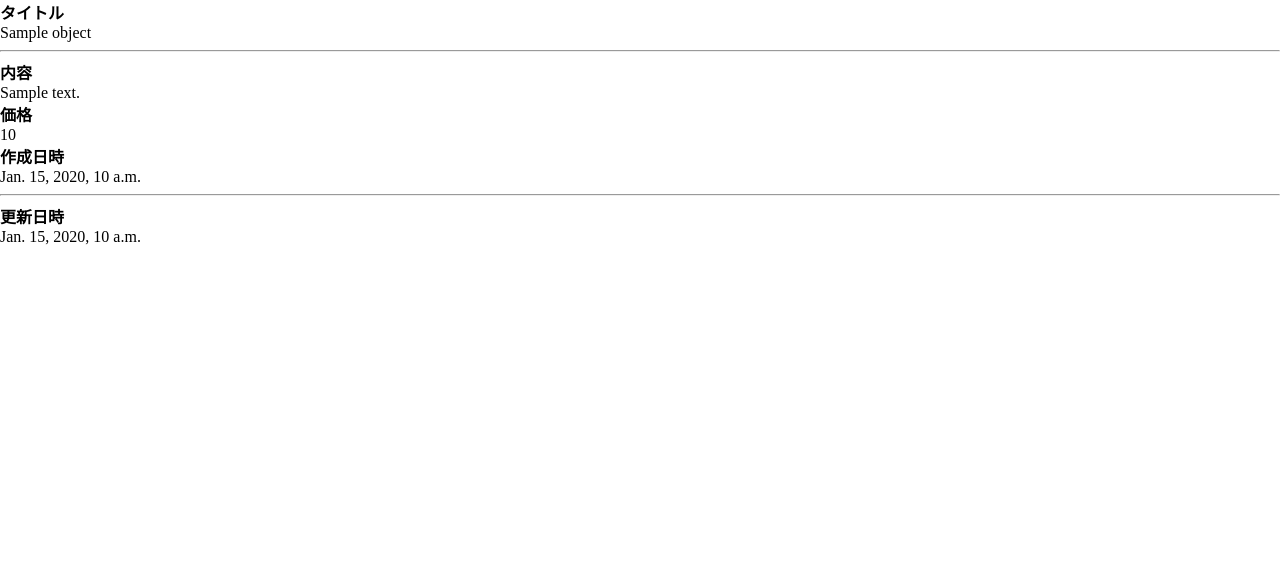
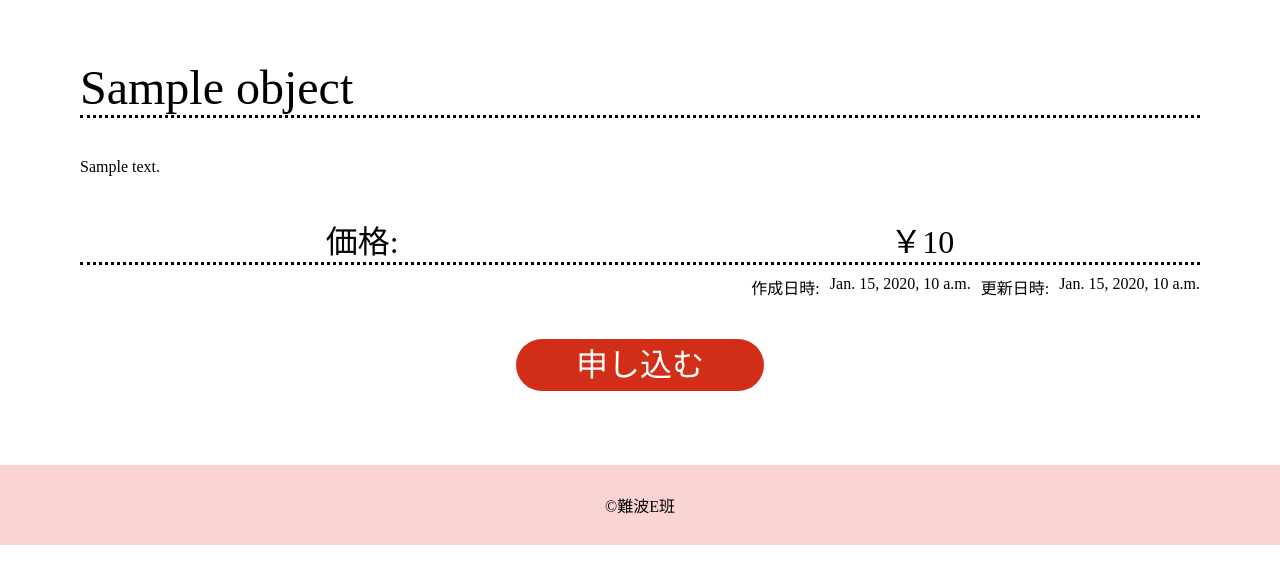
Before and after one commit to nisinari/graduation_work, a Django app: template portal/templates/post_detail.html in a window 1280 px wide. Shown: the part 80-664 px from the top of the page. Run offline with Django 4.2, Linux system fonts and the light colour scheme; the template is opened without the code that fills it: most values are stand-ins (such as "Sample title", 1, 10 or a date in 2020); some libraries are stand-ins or nearby versions.

Commit message:
post serviceページ装飾

```diff
--- a/accounts/templates/account/signup.html
+++ b/accounts/templates/account/signup.html
@@ -8,7 +8,7 @@
 {% block contents %}
 <section>
     <div class="login wrapper">
-        <div class="my-div-style">
+        <div>
             <h2>サインアップ</h2>
             <form method="post" action="{% url 'account_signup' %}">
                 {% csrf_token %}
--- a/portal/templates/base.html
+++ b/portal/templates/base.html
@@ -26,7 +26,12 @@
             </ul>
         </div>
     </header>
-{% block contents %}
-{% endblock %}
+    <section>
+        {% block contents %}
+        {% endblock %}
+    </section>
+    <footer>
+        <p>©難波E班</p>
+    </footer>
 </body>
 </html>
--- a/portal/templates/post_create.html
+++ b/portal/templates/post_create.html
@@ -6,14 +6,14 @@
 {% block active_post_list %}active{% endblock %}
 
 {% block contents %}
-<div class="container my-div-style">
-    <div class="row">
+<div>
+    <div>
         <form method="POST" enctype='multipart/form-data'>
             {% csrf_token %}
             <table class="table">
                 {{ form.as_table }}
             </table>
-            <button class="btn btn-primary" type="submit">作成</button>
+            <button type="submit">作成</button>
         </form>
     </div>
 </div>
--- a/portal/templates/post_detail.html
+++ b/portal/templates/post_detail.html
@@ -7,58 +7,45 @@
 
 
 {% block contents %}
-<div class="container my-div-style">
-    <div class="row">
-        <div class="col-3">
-            <strong>タイトル</strong>
-        </div>
-        <div class="col-9">
+<section class="wrapper post_detail">
+    <div>
+        <p class="post_title">
             {{ object.title }}
+        </p>
+        <p class="post_text">
+            {{ object.body|linebreaksbr }}
+        </p>
+        <div class="post_price">
+            <p>価格:</p>
+            <p>
+                ￥{{ object.price }}
+            </p>
         </div>
     </div>
 
-    <hr>
-
-    <div class="row">
-        <div class="col-3">
-            <strong>内容</strong>
+    <div class="post_date">
+        <p>作成日時:</p>
+        <p>
+            {{ object.created_at }}
+        </p>
+        <p>更新日時:</p>
+        <p>
+            {{ object.updated_at }}
+        </p>
+    </div>
+    {% if is_self_post %}
+    <div class="button_flex">
+        <div class="offer_button">
+            <a href="{% url 'portal:post_update' object.pk %}">編集</a>
         </div>
-        <div class="col-9">
-            {{ object.body|linebreaksbr }}
+        <div class="offer_button">
+            <a href="{% url 'portal:post_delete' object.pk %}">削除</a>
         </div>
     </div>
-
-    <div class="row">
-        <div class="col-3">
-            <strong>価格</strong>
-        </div>
-        <div class="col-9">
-            {{ object.price }}
-        </div>
+    {% else %}
+    <div class="offer_button">
+        <a href="{% url 'portal:post_finish' %}">申し込む</a>
     </div>
-
-    <div class="row">
-        <div class="col-3">
-            <strong>作成日時</strong>
-        </div>
-        <div class="col-9">
-            {{ object.created_at }}
-        </div>
-    </div>
-
-    <hr>
-
-    <div class="row">
-        <div class="col-3">
-            <strong>更新日時</strong>
-        </div>
-        <div class="col-9">
-            {{ object.updated_at }}
-        </div>
-    </div>
-    {% if is_self_post %}
-    <a class="btn btn-success mt-5 mb-3" href="{% url 'portal:post_update' object.pk %}">編集</a>
-    <a class="btn btn-danger mt-5 ml-2 mb-3" href="{% url 'portal:post_delete' object.pk %}">削除</a>
     {% endif %}
-</div>
+</section>
 {% endblock %}
--- a/portal/templates/search_result.html
+++ b/portal/templates/search_result.html
@@ -10,9 +10,9 @@
 {% endblock %}
 
 {% block contents %}
-<div class="container px-4 px-lg-5 my-div-style">
-    <div class="row gx-4 gx-lg-5 justify-content-center">
-        <a class="col-md-10 col-lg-8 col-xl-7">
+<div>
+    <div>
+        <a>
             <div class="d-flex justify-content-end mb-4">
                 {% if is_business_account %}
                 <a class="btn btn-primary float-right" href="{% url 'portal:service_create' %}">新規作成</a>
--- a/portal/templates/service_update.html
+++ b/portal/templates/service_update.html
@@ -13,8 +13,8 @@
             <table class="table">
                 {{ form.as_table }}
             </table>
-            <button class="btn btn-primary" type="submit">更新</button>
-            <a class="btn btn-secondary ml-2" href="{% url 'portal:service_detail' object.pk %}">キャンセル</a>
+            <button class="" type="submit">更新</button>
+            <a class="" href="{% url 'portal:service_detail' object.pk %}">キャンセル</a>
         </form>
     </div>
 </div>
--- a/portal/urls.py
+++ b/portal/urls.py
@@ -25,6 +25,8 @@ urlpatterns = [
     path('post-delete/<int:pk>/', views.PostDeleteView.as_view(), name="post_delete"),
 
     path('search-result/<int:pk>/', views.SearchResultView.as_view(), name="search_result"),
+    path('post_finish/', views.Post_FinishView.as_view(), name='post_finish'),
+
 
 
     # path('login/', views.CompanyLogInView.as_view(), name="login"),
--- a/portal/views.py
+++ b/portal/views.py
@@ -169,3 +169,6 @@ class PostDeleteView(LoginRequiredMixin, generic.DeleteView):
         messages.success(self.request, "サービスを削除しました。")
         # ここに'media'を削除する処理を書く
         return super().delete(request, *args, **kwargs)
+
+class Post_FinishView(generic.TemplateView):
+    template_name = "post_finish.html"
--- a/static/css/style.css
+++ b/static/css/style.css
@@ -19,11 +19,40 @@
     font-size: 40px;
     font-weight: bold;
 }
+footer{
+    height: 80px;
+    margin-top: 80px;
+    text-align: center;
+    align-items: center;
+    display: grid;
+    background-color: #fbd3d3;
+}
+
+.first{
+    padding-bottom: 80px;
+    background-color: #fbd3d3;
+}
+.first first_flex{
+    display: flex;
+    justify-content: space-between;
+}
+
+.first first_text{
+    width: 40%;
+    font-size: 40px;
+}
+.first img{
+    width: 60%;
+}
+
 .index_subtitle{
     text-align: center;
     margin: 40px auto;
     font-size: 32px;
     font-weight: bold;
+}
+.index_search{
+    text-align: right;
 }
 .ulflex{
     display: flex;
@@ -183,13 +260,7 @@
     font-size: 24px;
     text-align: center;
 }
-.post_list{
-    margin: 80px auto;
-}
-.post_detail{
-    text-align: center;
-    margin: 40px auto;
-}
+
 .offer_button{
     text-align: center;
     font-size: 32px;
@@ -198,10 +269,37 @@
 .offer_button a{
     color: #fff;
     border: #000 2px;
-    background-color: #383737;
+    background-color: #d32e18;
     padding: 8px 60px;
     border-radius: 40px;
 }
+
+.post_detail .post_title{
+    font-size: 48px;
+    border-bottom: dotted black;
+    margin-top: 60px;
+    margin-bottom: 40px;
+}
+.post_detail .post_text{
+    margin-bottom: 40px;
+}
+.post_detail .post_price{
+    display: flex;
+    justify-content: space-around;
+    border-bottom: dotted black;
+    font-size: 32px;
+    margin-bottom: 10px;
+}
+.post_detail .post_date{
+    display: flex;
+    justify-content: flex-end;
+}
+.post_detail .post_date p{
+    margin-left: 10px;
+}
+.post_detail{}
+.post_detail{}
+.post_detail{}
 
 .post_finish{
     text-align: center;
```
Also changed, not shown: other parts of static/css/style.css (+62 -12 lines), portal/templates/index.html (+24 -17 lines), portal/templates/post_delete.html (+4 -4 lines), portal/templates/post_finish.html (added, +9 -0 lines), portal/templates/post_update.html (+4 -4 lines), portal/templates/service_create.html (+6 -4 lines), portal/templates/service_delete.html (+4 -4 lines), portal/templates/service_detail.html (+38 -30 lines).
